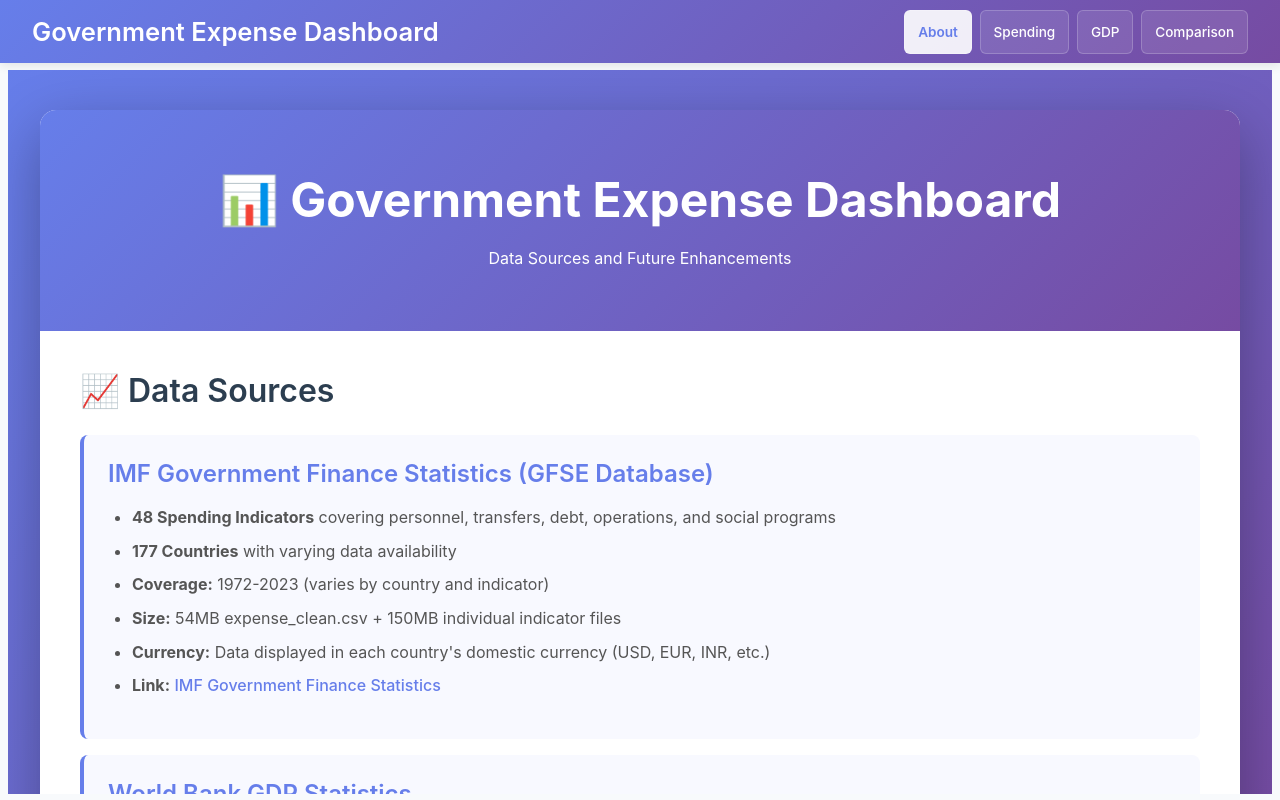
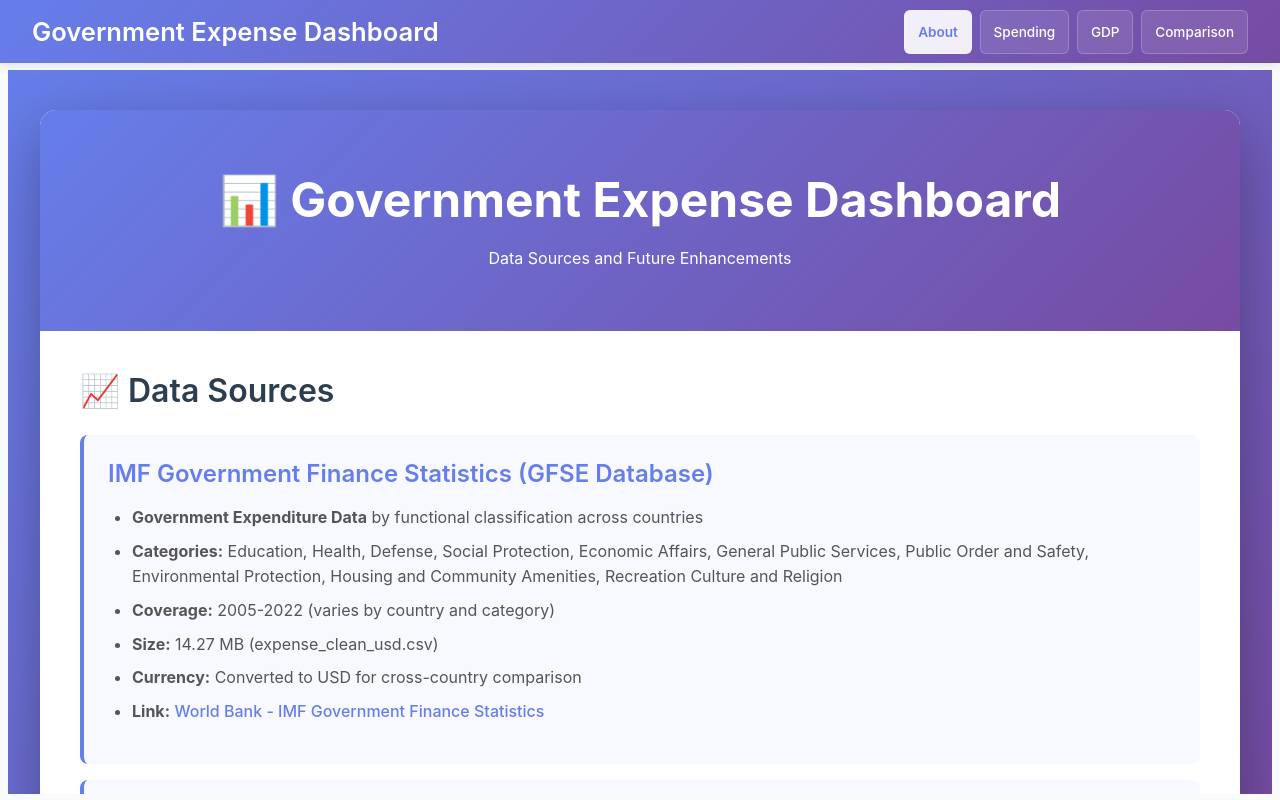
Before and after one commit to arun664/government-spending-explorer, a React (Vite) app: page / in a window 1280 px wide. Built offline with nearby package versions, Linux system fonts and the light colour scheme.

Commit message:
update about page stats

```diff
--- a/src/modules/about/components/AboutPage.jsx
+++ b/src/modules/about/components/AboutPage.jsx
@@ -18,23 +18,23 @@ const AboutPage = () => {
           <div className="data-source-card">
             <h3>IMF Government Finance Statistics (GFSE Database)</h3>
             <ul>
-              <li><strong>48 Spending Indicators</strong> covering personnel, transfers, debt, operations, and social programs</li>
-              <li><strong>177 Countries</strong> with varying data availability</li>
-              <li><strong>Coverage:</strong> 1972-2023 (varies by country and indicator)</li>
-              <li><strong>Size:</strong> 54MB expense_clean.csv + 150MB individual indicator files</li>
-              <li><strong>Currency:</strong> Data displayed in each country's domestic currency (USD, EUR, INR, etc.)</li>
-              <li><strong>Link:</strong> <a href="https://data.imf.org/?sk=a0867067-d23c-4ebc-ad23-d3b015045405" target="_blank" rel="noopener noreferrer">IMF Government Finance Statistics</a></li>
+              <li><strong>Government Expenditure Data</strong> by functional classification across countries</li>
+              <li><strong>Categories:</strong> Education, Health, Defense, Social Protection, Economic Affairs, General Public Services, Public Order and Safety, Environmental Protection, Housing and Community Amenities, Recreation Culture and Religion</li>
+              <li><strong>Coverage:</strong> 2005-2022 (varies by country and category)</li>
+              <li><strong>Size:</strong> 14.27 MB (expense_clean_usd.csv)</li>
+              <li><strong>Currency:</strong> Converted to USD for cross-country comparison</li>
+              <li><strong>Link:</strong> <a href="https://data360.worldbank.org/en/dataset/IMF_GFSE" target="_blank" rel="noopener noreferrer">World Bank - IMF Government Finance Statistics</a></li>
             </ul>
           </div>
 
           <div className="data-source-card">
             <h3>World Bank GDP Statistics</h3>
             <ul>
-              <li><strong>GDP Growth Rates</strong> for global economic analysis</li>
-              <li><strong>177 Countries</strong> with comprehensive coverage</li>
-              <li><strong>Coverage:</strong> 2005-2023</li>
-              <li><strong>Size:</strong> 207KB gdp_clean.csv</li>
-              <li><strong>Link:</strong> <a href="https://data.worldbank.org/indicator/NY.GDP.MKTP.KD.ZG" target="_blank" rel="noopener noreferrer">World Bank GDP Growth Data</a></li>
+              <li><strong>GDP Values</strong> in current USD for economic analysis</li>
+              <li><strong>200+ Countries</strong> with comprehensive coverage</li>
+              <li><strong>Coverage:</strong> 1960-2022</li>
+              <li><strong>Size:</strong> 0.16 MB (gdp_vals.csv)</li>
+              <li><strong>Link:</strong> <a href="https://data.worldbank.org/indicator/NY.GDP.MKTP.CD" target="_blank" rel="noopener noreferrer">World Bank GDP Data</a></li>
             </ul>
           </div>
         </section>
@@ -44,29 +44,19 @@ const AboutPage = () => {
           <div className="warning-card">
             <h3>Planned Features</h3>
 
-            <h4>1. USD Currency Conversion</h4>
-            <p>
-              Convert all spending values to USD using historical exchange rates to enable:
-            </p>
-            <ul>
-              <li><strong>Accurate cross-country comparisons</strong> - Compare spending levels meaningfully</li>
-              <li><strong>Value range filtering</strong> - Filter countries by spending amount in USD</li>
-              <li><strong>Trend analysis</strong> - Track real spending changes adjusted for exchange rates</li>
-              <li><strong>Ranking and benchmarking</strong> - Identify top/bottom spenders globally</li>
-            </ul>
-
-            <h4>2. US-Specific Analysis</h4>
+            <h4>1. US-Specific Government Spending Analysis</h4>
             <p>
               Detailed US spending analysis with transaction-level insights from <a href="https://www.usaspending.gov/download_center/custom_award_data" target="_blank" rel="noopener noreferrer">USAspending.gov</a>:
             </p>
             <ul>
-              <li>Agency-level spending breakdown</li>
+              <li>Department and agency-level spending breakdown</li>
               <li>Contract and grant analysis</li>
               <li>Geographic distribution of federal spending</li>
               <li>Historical trends with detailed categorization</li>
+              <li>Transaction-level data exploration</li>
             </ul>
 
-            <h4>3. Advanced Analytics</h4>
+            <h4>2. Advanced Analytics</h4>
             <ul>
               <li>Predictive spending forecasts using machine learning</li>
               <li>Correlation analysis between spending and economic indicators</li>
@@ -74,12 +64,20 @@ const AboutPage = () => {
               <li>Regional spending comparisons and benchmarks</li>
             </ul>
 
-            <h4>4. Enhanced Visualizations</h4>
+            <h4>3. Enhanced Visualizations</h4>
             <ul>
-              <li>Time-series animations showing spending evolution</li>
               <li>Sankey diagrams for spending flow analysis</li>
               <li>Comparative bubble charts for multi-dimensional analysis</li>
               <li>Interactive treemaps for hierarchical spending breakdown</li>
+              <li>Additional economic indicators (inflation, unemployment)</li>
+            </ul>
+
+            <h4>4. Additional Features</h4>
+            <ul>
+              <li>Data export functionality (CSV, PDF)</li>
+              <li>Support for multiple languages</li>
+              <li>Mobile-optimized touch interactions</li>
+              <li>More granular spending subcategories</li>
             </ul>
           </div>
         </section>
@@ -87,15 +85,15 @@ const AboutPage = () => {
         <section className="about-section footer-section">
           <h2>🔗 Data Source Links</h2>
           <ul>
-            <li><a href="https://data.imf.org/?sk=a0867067-d23c-4ebc-ad23-d3b015045405" target="_blank" rel="noopener noreferrer">IMF Government Finance Statistics</a> - Primary data source for government spending indicators</li>
-            <li><a href="https://data.worldbank.org/indicator/NY.GDP.MKTP.KD.ZG" target="_blank" rel="noopener noreferrer">World Bank GDP Growth Data</a> - GDP growth rates and economic indicators</li>
+            <li><a href="https://data360.worldbank.org/en/dataset/IMF_GFSE" target="_blank" rel="noopener noreferrer">World Bank - IMF Government Finance Statistics</a> - Primary data source for government spending by category</li>
+            <li><a href="https://data.worldbank.org/indicator/NY.GDP.MKTP.CD" target="_blank" rel="noopener noreferrer">World Bank GDP Data</a> - GDP values in current USD</li>
             <li><a href="https://www.usaspending.gov/download_center/custom_award_data" target="_blank" rel="noopener noreferrer">USAspending.gov</a> - US federal spending data (planned for future integration)</li>
           </ul>
         </section>
 
         <footer className="about-footer">
-          <p>Dashboard Version 1.0 | Data Last Updated: 2023</p>
-          <p>Built with React, D3.js, and IMF Government Finance Statistics</p>
+          <p>Dashboard Version 1.0 | Data Coverage: 2005-2022</p>
+          <p>Built with React, D3.js, and World Bank Data</p>
         </footer>
       </div>
     </div>
```
